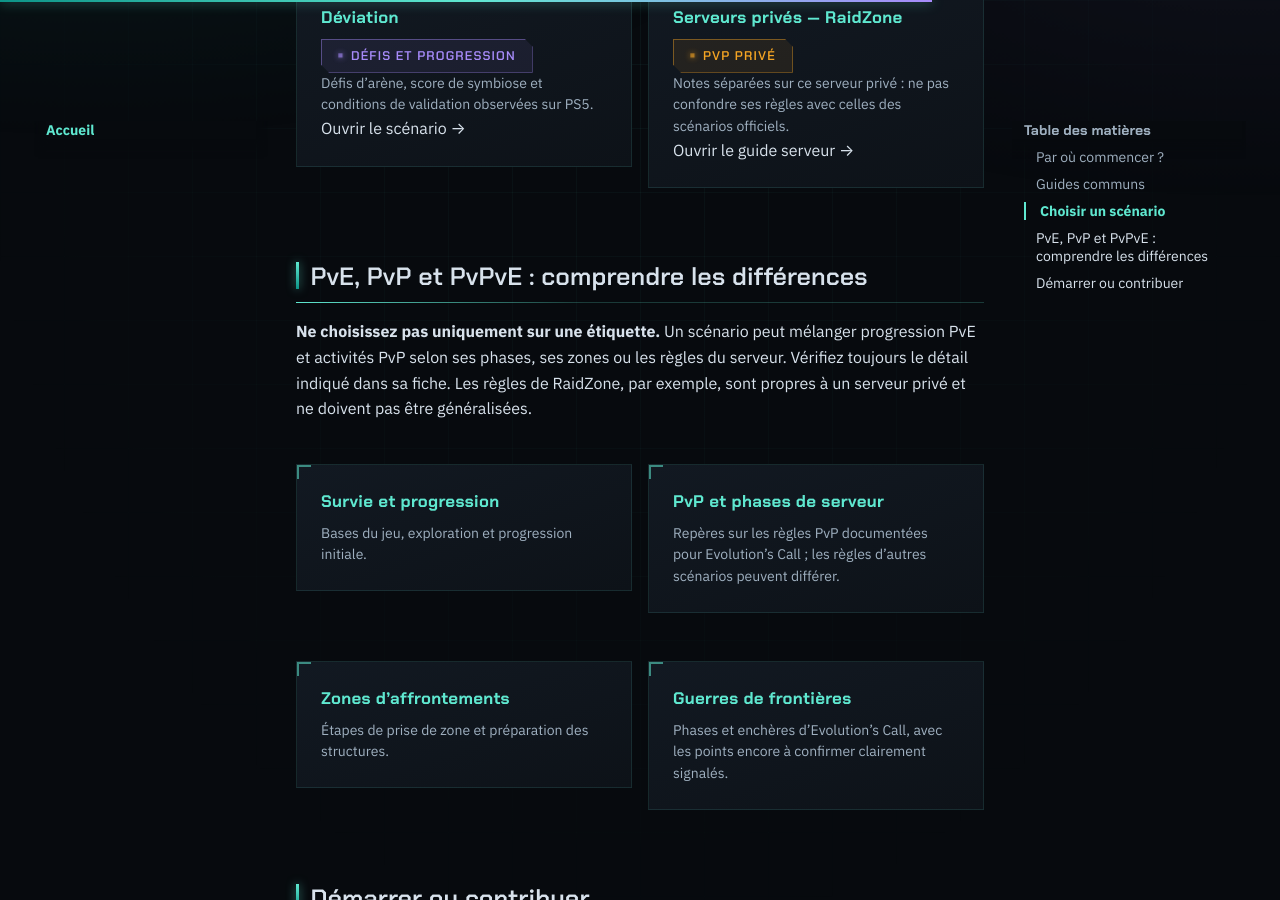
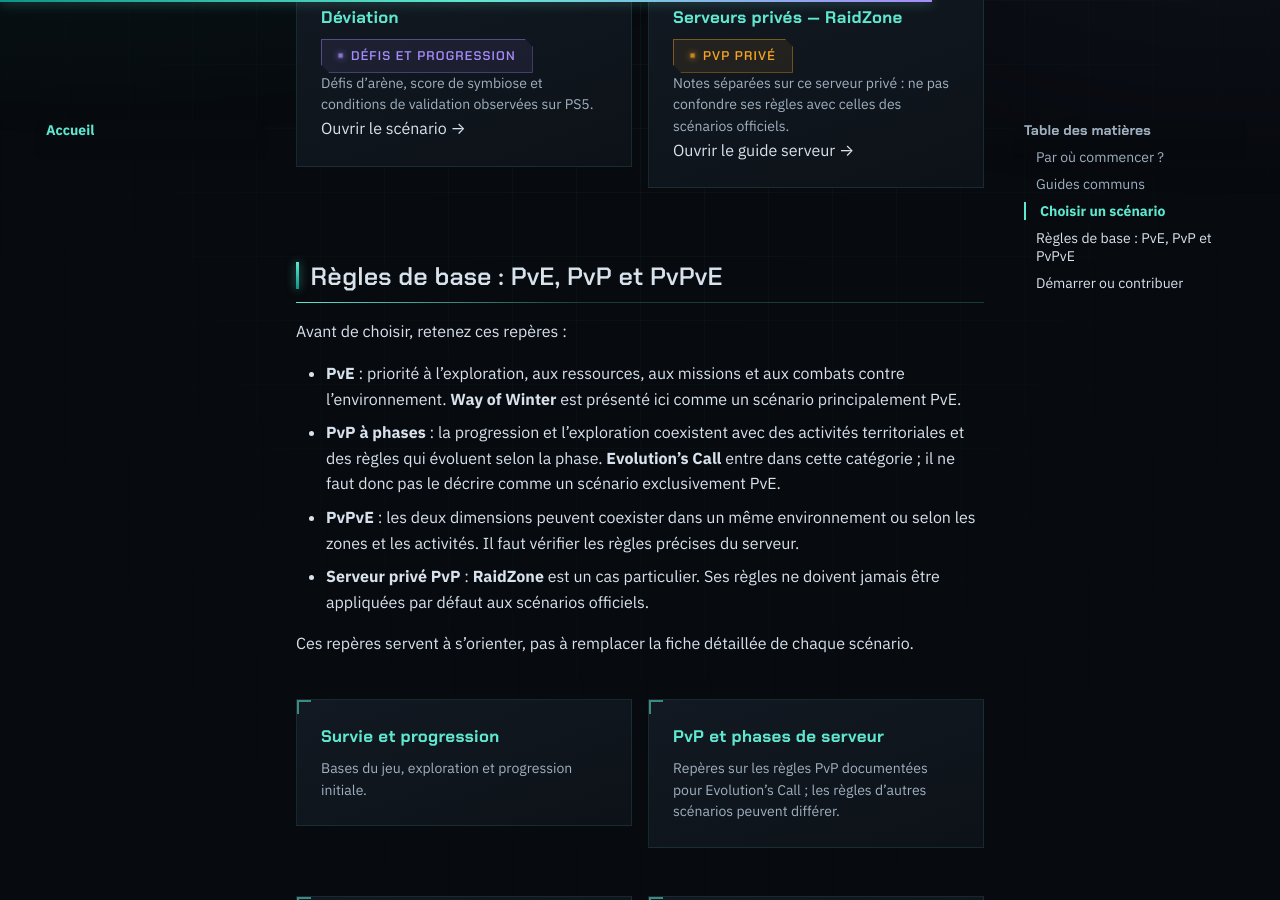
Before and after one commit to flav92/once-human-ps5-wiki, an MkDocs documentation site: the page built from docs/index.md, in a window 1280 px wide and 900 px high, scrolled down 2556 px. Built offline with MkDocs 1.6.1 and Material for MkDocs 9.7.7, drawn with Linux system fonts in a browser that asks for light colours; comment, search, counter and statistics services are not loaded; some of the changed text lies outside the part shown.

Commit message:
Place les règles de base et le choix PvE/PvP au premier plan

```diff
--- a/docs/index.md
+++ b/docs/index.md
@@ -24,10 +24,10 @@
 
 <div class="oh-grid oh-home-actions" markdown>
 
-<a class="oh-card" href="demarrage/installation/" markdown>
-<span class="oh-card-title">Je découvre le jeu</span>
-<span class="oh-card-desc">Installation, choix du serveur, liaison de compte et premiers pas sur PS5.</span>
-<span class="oh-home-link">Commencer →</span>
+<a class="oh-card" href="#regles-de-base" markdown>
+<span class="oh-card-title">Je comprends les règles</span>
+<span class="oh-card-desc">Différences entre scénarios orientés PvE, scénarios à phases PvP et serveurs privés.</span>
+<span class="oh-home-link">Voir les règles de base →</span>
 </a>
 
 <a class="oh-card" href="#guides-communs" markdown>
@@ -121,9 +121,16 @@
 
 </div>
 
-## PvE, PvP et PvPvE : comprendre les différences
+## Règles de base : PvE, PvP et PvPvE { #regles-de-base }
 
-**Ne choisissez pas uniquement sur une étiquette.** Un scénario peut mélanger progression PvE et activités PvP selon ses phases, ses zones ou les règles du serveur. Vérifiez toujours le détail indiqué dans sa fiche. Les règles de RaidZone, par exemple, sont propres à un serveur privé et ne doivent pas être généralisées.
+Avant de choisir, retenez ces repères :
+
+- **PvE** : priorité à l’exploration, aux ressources, aux missions et aux combats contre l’environnement. **Way of Winter** est présenté ici comme un scénario principalement PvE.
+- **PvP à phases** : la progression et l’exploration coexistent avec des activités territoriales et des règles qui évoluent selon la phase. **Evolution’s Call** entre dans cette catégorie ; il ne faut donc pas le décrire comme un scénario exclusivement PvE.
+- **PvPvE** : les deux dimensions peuvent coexister dans un même environnement ou selon les zones et les activités. Il faut vérifier les règles précises du serveur.
+- **Serveur privé PvP** : **RaidZone** est un cas particulier. Ses règles ne doivent jamais être appliquées par défaut aux scénarios officiels.
+
+Ces repères servent à s’orienter, pas à remplacer la fiche détaillée de chaque scénario.
 
 <div class="oh-grid" markdown>
 
```
